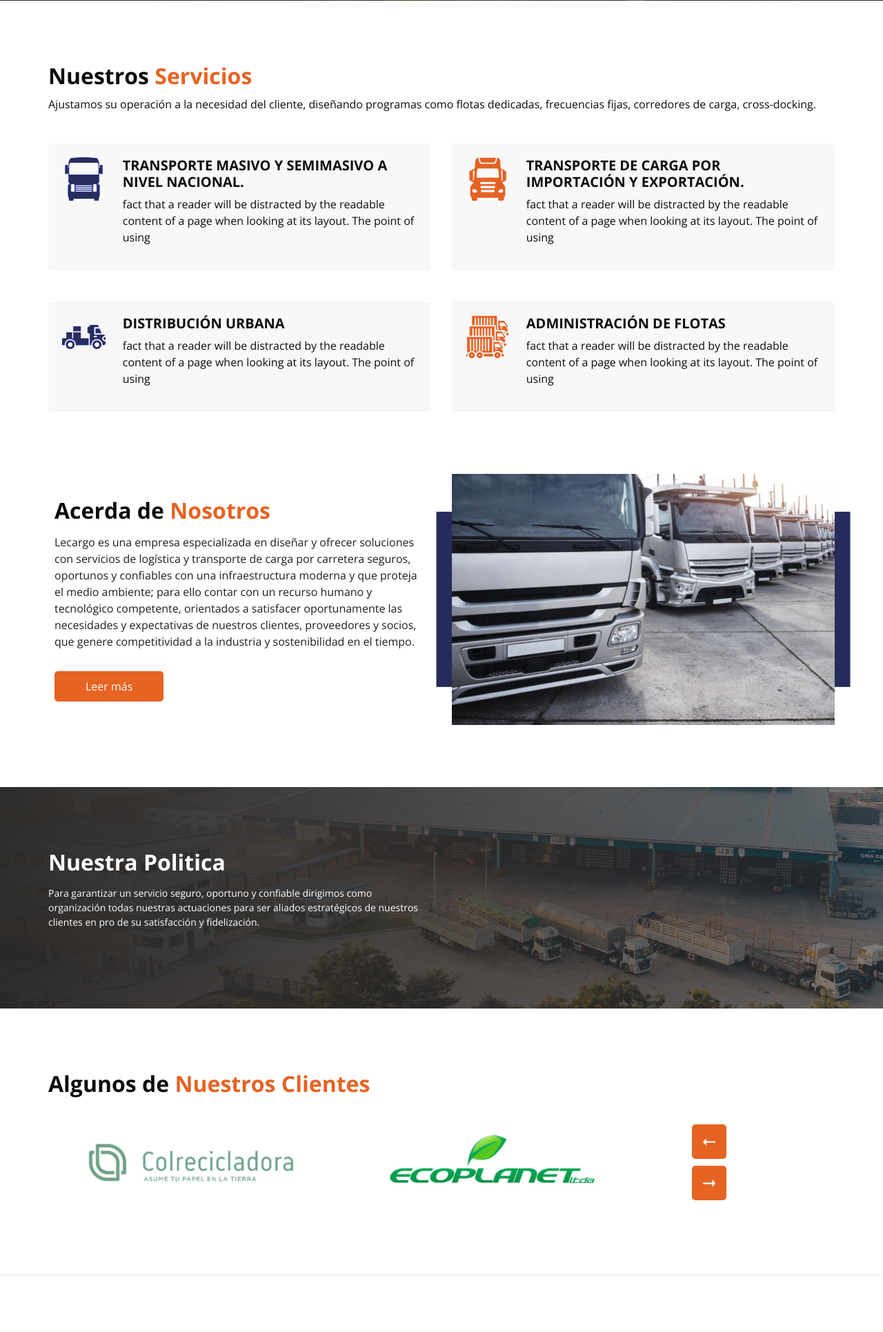
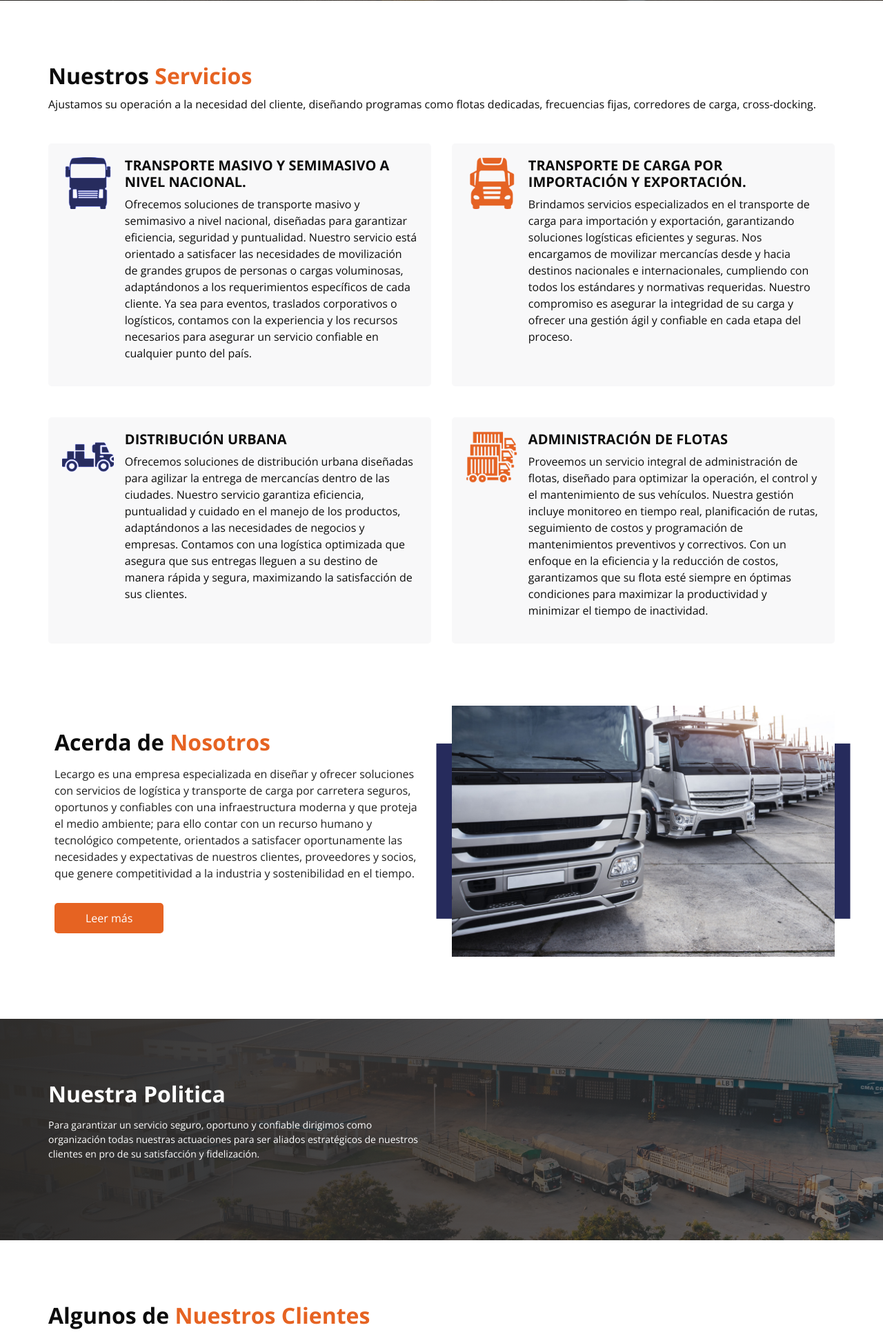
Before and after one commit to softwarejhond/PAGINA-WEB-LECARGOS, a PHP site: page /index.php in a window 1280 px wide. Shown: the part 799-2730 px from the top of the page at 69% size. Run offline with PHP 8.4, Linux system fonts and the light colour scheme; some libraries are stand-ins or nearby versions.

Commit message:
add info

```diff
--- a/views/header.php
+++ b/views/header.php
@@ -2,7 +2,7 @@
 $current_page = basename($_SERVER['PHP_SELF']);
 ?>
 <!-- header section strats -->
-<header class="header_section">
+<header class="header_section ">
     <div class="header_top">
         <div class="container-fluid ">
             <div class="contact_nav">
--- a/views/viewServices.php
+++ b/views/viewServices.php
@@ -12,68 +12,85 @@
             <div class="row">
                 <div class="col-md-6 ">
                     <div class="box ">
+                        <div class="row">
+                            <div class="col-md-2 ">
                                 <div class="img-box">
                                     <img src="images/truck-nacional.png" alt="icono de avion" style="filter: invert(14%) sepia(49%) saturate(1473%) hue-rotate(209deg) brightness(97%) contrast(93%);">
                                 </div>
+                            </div>
+                            <div class="col-md-10 ">
                                 <div class="detail-box">
                                     <h5>
                                         Transporte masivo y semimasivo a nivel nacional.
                                     </h5>
                                     <p>
-                                fact that a reader will be distracted by the readable content of a page when looking at its layout.
-                                The
-                                point of using
+                                        Ofrecemos soluciones de transporte masivo y semimasivo a nivel nacional, diseñadas para garantizar eficiencia, seguridad y puntualidad. Nuestro servicio está orientado a satisfacer las necesidades de movilización de grandes grupos de personas o cargas voluminosas, adaptándonos a los requerimientos específicos de cada cliente. Ya sea para eventos, traslados corporativos o logísticos, contamos con la experiencia y los recursos necesarios para asegurar un servicio confiable en cualquier punto del país.
+
                                     </p>
+                                </div>
+                            </div>
                         </div>
                     </div>
                 </div>
                 <div class="col-md-6 ">
                     <div class="box ">
+                        <div class="row">
+                            <div class="col-md-2 ">
                                 <div class="img-box">
                                     <img src="images/truck.png" alt="icono de barco" style="filter: invert(65%) sepia(53%) saturate(6412%) hue-rotate(347deg) brightness(93%) contrast(93%);">
                                 </div>
+                            </div>
+                            <div class="col-md-10 ">
                                 <div class="detail-box">
                                     <h5>
                                         Transporte de carga por importación y exportación.
                                     </h5>
                                     <p>
-                                fact that a reader will be distracted by the readable content of a page when looking at its layout.
-                                The
-                                point of using
+                                        Brindamos servicios especializados en el transporte de carga para importación y exportación, garantizando soluciones logísticas eficientes y seguras. Nos encargamos de movilizar mercancías desde y hacia destinos nacionales e internacionales, cumpliendo con todos los estándares y normativas requeridas. Nuestro compromiso es asegurar la integridad de su carga y ofrecer una gestión ágil y confiable en cada etapa del proceso.
+                                        <br><br>
                                     </p>
+                                </div>
+                            </div>
                         </div>
                     </div>
                 </div>
                 <div class="col-md-6 ">
                     <div class="box ">
+                        <div class="row">
+                            <div class="col-md-2 ">
                                 <div class="img-box">
                                     <img src="images/camion.png" alt="icono de camion" style="filter: invert(14%) sepia(49%) saturate(1473%) hue-rotate(209deg) brightness(97%) contrast(93%);">
                                 </div>
+                            </div>
+                            <div class="col-md-10 ">
                                 <div class="detail-box">
                                     <h5>
                                         Distribución urbana
                                     </h5>
                                     <p>
-                                fact that a reader will be distracted by the readable content of a page when looking at its layout.
-                                The
-                                point of using
+                                        Ofrecemos soluciones de distribución urbana diseñadas para agilizar la entrega de mercancías dentro de las ciudades. Nuestro servicio garantiza eficiencia, puntualidad y cuidado en el manejo de los productos, adaptándonos a las necesidades de negocios y empresas. Contamos con una logística optimizada que asegura que sus entregas lleguen a su destino de manera rápida y segura, maximizando la satisfacción de sus clientes.
+                                        <br><br>
                                     </p>
+                                </div>
+                            </div>
                         </div>
                     </div>
                 </div>
                 <div class="col-md-6 ">
                     <div class="box ">
+                        <div class="row">
+                            <div class="col-md-2 ">
                                 <div class="img-box">
                                     <img src="images/camiones.png" alt="icono de varios camiones" style="filter: invert(65%) sepia(53%) saturate(6412%) hue-rotate(347deg) brightness(93%) contrast(93%);">
                                 </div>
+                            </div>
+                            <div class="col-md-10 ">
                                 <div class="detail-box">
                                     <h5>
                                         Administración de flotas
                                     </h5>
                                     <p>
-                                fact that a reader will be distracted by the readable content of a page when looking at its layout.
-                                The
-                                point of using
+                                        Proveemos un servicio integral de administración de flotas, diseñado para optimizar la operación, el control y el mantenimiento de sus vehículos. Nuestra gestión incluye monitoreo en tiempo real, planificación de rutas, seguimiento de costos y programación de mantenimientos preventivos y correctivos. Con un enfoque en la eficiencia y la reducción de costos, garantizamos que su flota esté siempre en óptimas condiciones para maximizar la productividad y minimizar el tiempo de inactividad.
                                     </p>
                                 </div>
                             </div>
@@ -81,4 +98,6 @@
                     </div>
                 </div>
             </div>
+        </div>
+    </div>
 </section>
```
Lines whose indentation alone changed are shown as unchanged.
